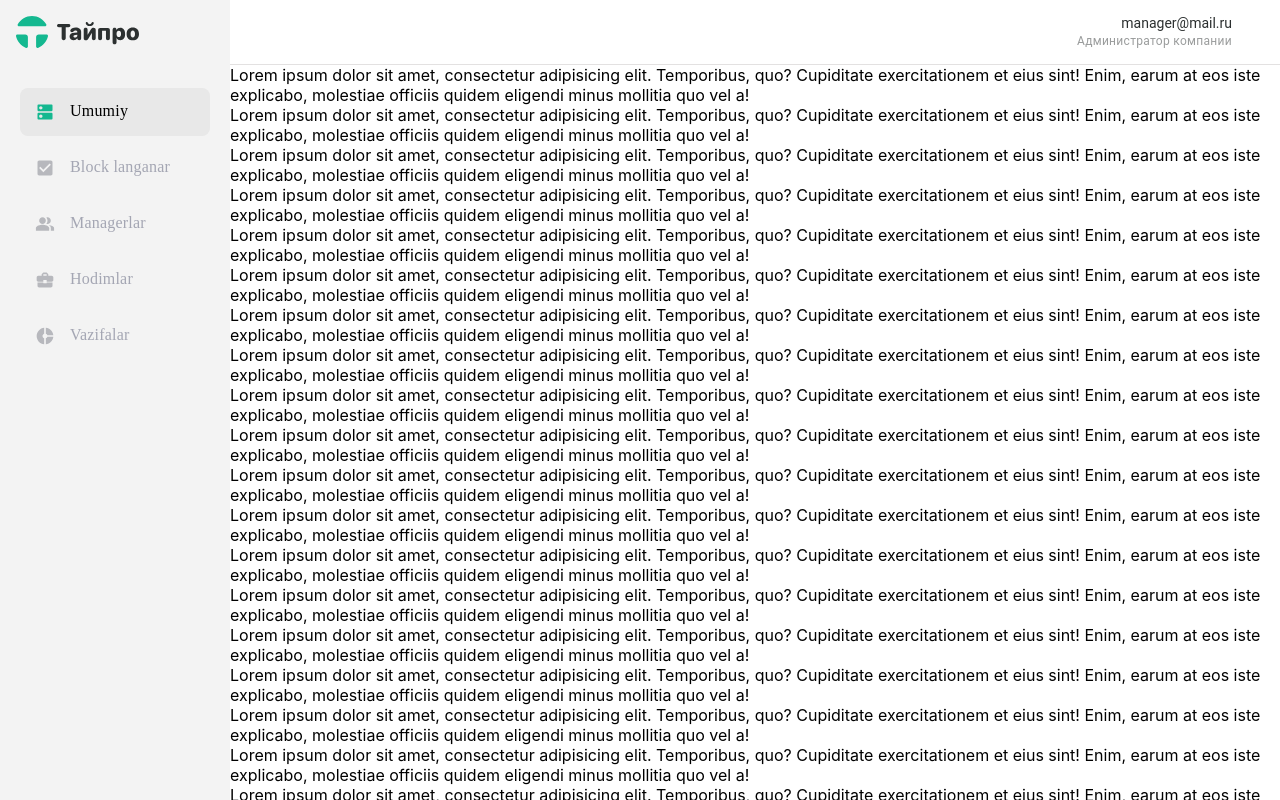
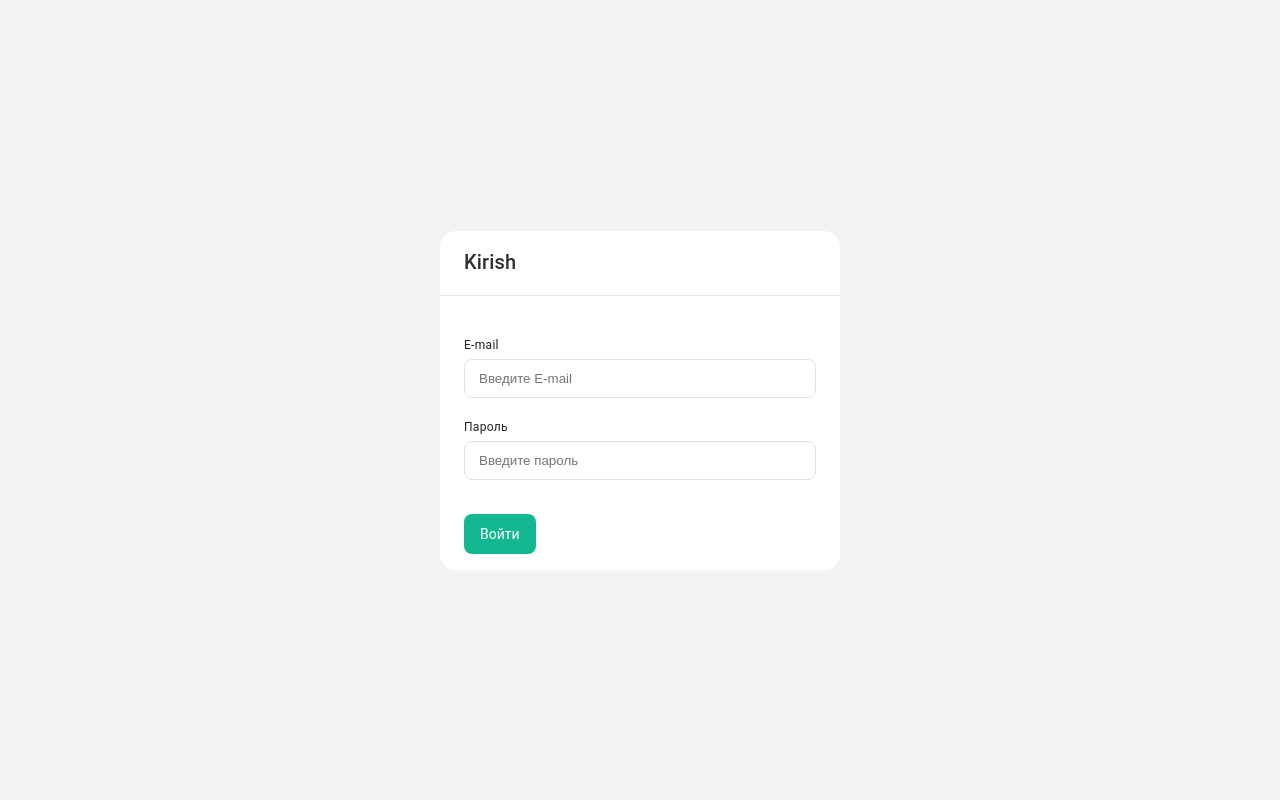
Before and after one commit to Toxirrrr/NajotTalimAdmin, a Vue app: page /login in a window 1280 px wide. Before the commit this address led to /general. Shown: the top 800 px of the page. Built offline with nearby package versions, Linux system fonts and the light colour scheme; sample sign-in values are in the browser's storage.

Commit message:
Toxirrrr

```diff
--- a/src/App.vue
+++ b/src/App.vue
@@ -4,12 +4,8 @@ let token = window.localStorage.getItem("token")
 let router = useRouter()
 let route = useRoute()
 
-if (route.path == "/") {
-  router.push('general')
-}
-if(!token) {
+if (!token) {
   router.push('/login')
-
 }
 </script>
 
--- /dev/null
+++ b/src/Services/ManagerService.js
@@ -0,0 +1,45 @@
+import { components } from "@/components/"
+let api = 'http://localhost:3000/'
+
+async function getAll() {
+    try {
+        const getManagers = await fetch(`${api}managers`, {
+            headers: {
+                'Authorization': 'Bearer ' + localStorage.getItem('token'),
+                'Content-Type': 'application/json'
+            }
+        })
+
+        components.getAllEmployees = await getManagers.json()
+        console.log(components.getAllEmployees);
+
+        return
+    } catch (error) {
+        throw 'employees getAll Error'
+    }
+}
+
+async function editManager(e) {
+    try {
+        console.log(e);
+
+        let id = components.employeesId
+        let manager = await fetch(`${api}managers/${id}`, {
+            headers: {
+                'Authorization': 'Bearer ' + localStorage.getItem('token'),
+                'Content-Type': 'application/json'
+            },
+            method: 'PATCH',
+            body: JSON.stringify({
+                isActive: e
+            })
+        })
+        console.log(await manager.json());
+
+    } catch (error) {
+        throw 1
+    }
+
+}
+
+export { getAll, editManager }
--- a/src/Services/UserService.js
+++ b/src/Services/UserService.js
@@ -1,7 +1,7 @@
 async function login(user) {
     let newUser = await fetch('http://localhost:3000/login', {
         headers: {
-            'Authorization': 'Bearer eyJhbGciOiJIUzI1NiIsInR5cCI6IkpXVCJ9.eyJlbWFpbCI6InRveGlycnJyQGdtYWlsLmNvbSIsImlhdCI6MTczNjY3MzU1OSwiZXhwIjoxNzM2Njc3MTU5LCJzdWIiOiIyIn0.TfpK2rpYVSS-Qkn_vyDfRgrB0f6wZkbUyBcREFx23ss',
+            'Authorization': 'Bearer ' + localStorage.getItem('token'),
             'Content-Type': 'application/json'
         },
         method: "POST",
@@ -9,14 +9,14 @@ async function login(user) {
             email: user.username,
             password: user.password
         }
-    )
+        )
     })
-let succes = await newUser.json()
-let token = succes.accessToken
-if(token) {
-    localStorage.setItem('token',token)
-    return true
-}
+    let succes = await newUser.json()
+    let token = succes.accessToken
+    if (token) {
+        localStorage.setItem('token', token)
+        return succes
+    }
 
 
 
--- a/src/components/Login/LoginComp.vue
+++ b/src/components/Login/LoginComp.vue
@@ -1,20 +1,23 @@
 <script setup>
-import router from "@/router";
 import { reactive } from "vue";
+import { useRouter } from "vue-router";
 import { login } from '../../Services/UserService'
 import "./Login.css";
 
-
+let router = useRouter()
 let user = reactive({
     username: '',
     password: ''
 })
 
-function loginUser(evt) {
+async function loginUser(evt) {
     evt.preventDefault()
     let ok = login(user)
 
-    //  router.push("/general")
+    if (ok) {
+        router.push("/general")
+    }
+
 }
 </script>
 <template>
--- a/src/components/Managers/ManagersComp.vue
+++ b/src/components/Managers/ManagersComp.vue
@@ -1,77 +1,19 @@
 <script setup>
+import './Managers.css'
 import { ref } from 'vue';
-import './Managers.css'
+import { getAll, editManager } from '@/Services/ManagerService';
+import { components } from '../';
 let delete__user = ref(false)
 let edit__user = ref(false)
 let change__status = ref(false)
-const tableData = ref([
-    {
-        name: "Петренко Владимир",
-        type: "Manager",
-        phone: "+7 900 000-00-00",
-        email: "v.petrenko@mail.ru",
-        status: "Block",
-    },
-    {
-        name: "Новиков Иван",
-        type: "Hodim",
-        phone: "+7 900 000-00-00",
-        email: "i.novikov@mail.ru",
-        status: "Proverka ankety",
-    },
-    {
-        name: "Макарова Анна",
-        type: "Manager",
-        phone: "+7 900 000-00-00",
-        email: "a.makarova@gmail.com",
-        status: "Active",
-    },
-    {
-        name: "Никифоров Леонид",
-        type: "Manager",
-        phone: "+7 900 000-00-00",
-        email: "l.nikiforov@mail.ru",
-        status: "Odobren",
-    },
-    {
-        name: "Петренко Владимир",
-        type: "Manager",
-        phone: "+7 900 000-00-00",
-        email: "v.petrenko@mail.ru",
-        status: "Block",
-    },
-    {
-        name: "Новиков Иван",
-        type: "Hodim",
-        phone: "+7 900 000-00-00",
-        email: "i.novikov@mail.ru",
-        status: "Proverka ankety",
-    },
-    {
-        name: "Макарова Анна",
-        type: "Manager",
-        phone: "+7 900 000-00-00",
-        email: "a.makarova@gmail.com",
-        status: "Active",
-    },
-    {
-        name: "Никифоров Леонид",
-        type: "Manager",
-        phone: "+7 900 000-00-00",
-        email: "l.nikiforov@mail.ru",
-        status: "Odobren",
-    },
-]);
+let selectedType = ref()
+
 const statusClass = (status) => {
     switch (status) {
         case "Block":
-            return "status__block";
-        case "Proverka ankety":
             return "status__check";
         case "Active":
             return "status__active";
-        case "Odobren":
-            return "status__approved";
         default:
             return "";
     }
@@ -81,6 +23,8 @@ const editRow = (index) => {
 };
 const changeStatus = (index) => {
     change__status.value = true
+    components.employeesId = index.target.id
+
 };
 const deleteRow = (index) => {
     delete__user.value = true
@@ -90,6 +34,13 @@ function exit() {
     delete__user.value = false
     edit__user.value = false
 }
+
+function editStatus() {
+    editManager(selectedType.value);
+    change__status.value = false
+    getAll()
+}
+getAll()
 </script>
 <template>
     <div>
@@ -107,14 +58,15 @@ function exit() {
                 </tr>
             </thead>
             <tbody>
-                <tr v-for="(row, index) in tableData" :key="index">
+                <tr v-for="(row, index) in components.getAllEmployees" :key="index">
                     <td>{{ row.name }}</td>
                     <td>{{ row.type }}</td>
-                    <td>{{ row.phone }}</td>
+                    <td>+7 900 000-00-00</td>
                     <td>{{ row.email }}</td>
                     <td>
-                        <button :class="statusClass(row.status)" class="status__btn" @click="changeStatus(index)">{{
-                            row.status }}</button>
+                        <button :class="statusClass(row.status)" class="status__btn" @click="changeStatus"
+                            :id="row.id">{{
+                                row.isActive ? 'Active' : 'Block' }}</button>
                     </td>
                     <td>
                         <button class="edit__button" @click="editRow(index)">O'zgartirish</button>
@@ -154,7 +106,7 @@ function exit() {
                         <input class="modal__input" type="email" placeholder="Введите имя">
                     </label>
                     <label class="modal__label" for="userType">Hodim Turi:
-                        <select class="modal__input" v-model="selectedType" id="userType">
+                        <select class="modal__input" id="userType">
                             <option value="manager">Block</option>
                             <option value="hodim">Active</option>
                             <option value="developer">Developer</option>
@@ -179,15 +131,14 @@ function exit() {
                 </h2>
                 <div class="modal__text-wrapper add">
                     <label class="modal__label" for="userType">Hodim Turi:
-                        <select class="modal__input" v-model="selectedType" id="userType">
-                            <option value="manager" selected>Manager</option>
-                            <option value="hodim">Hodim</option>
-                            <option value="developer">Proverka ankety</option>
+                        <select class="modal__input" v-model="selectedType" :value="selectedType" id="userType">
+                            <option :value="false">Block</option>
+                            <option :value="true">Active</option>
                         </select>
                     </label>
                     <div class="modal__btn-wrapper">
                         <button @click="exit" class="exit__btn">Bekorqilish</button>
-                        <button class="succes__btn">Saqlash</button>
+                        <button class="succes__btn" @click="editStatus">Saqlash</button>
                     </div>
                 </div>
             </div>
--- /dev/null
+++ b/src/components/index.js
@@ -0,0 +1,8 @@
+import {reactive} from 'vue'
+
+let components = reactive({
+    getAllEmployees: [],
+    employeesId: 0
+})
+
+export { components }
```
